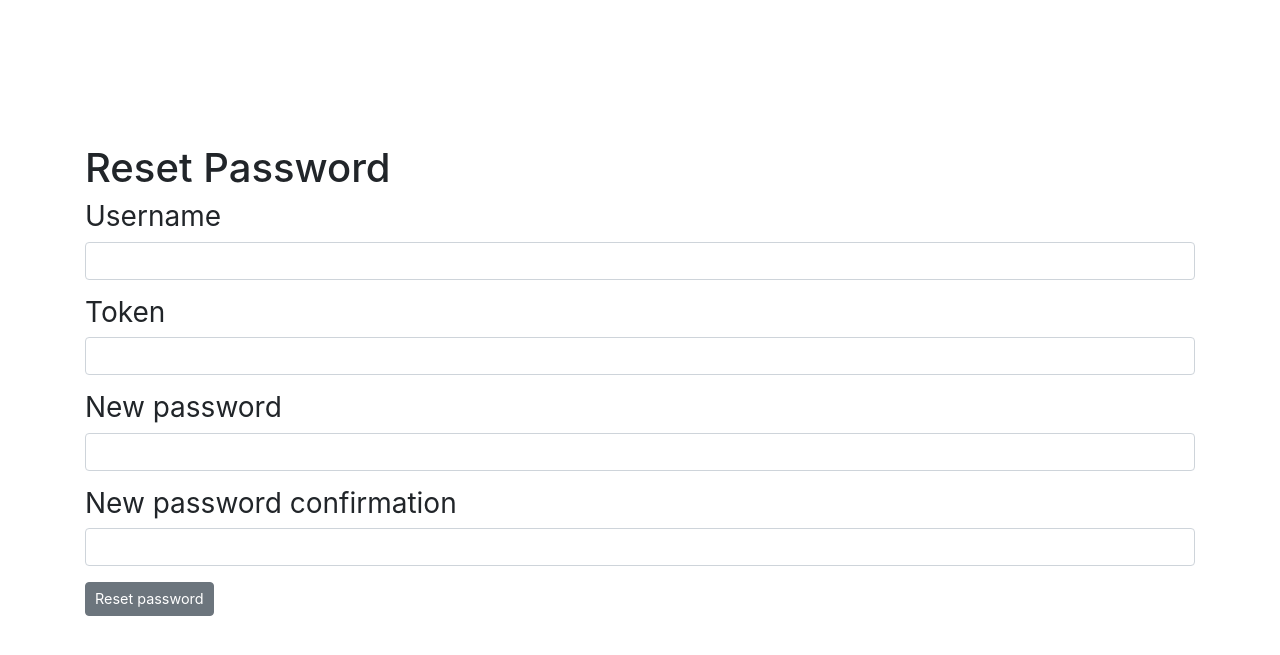
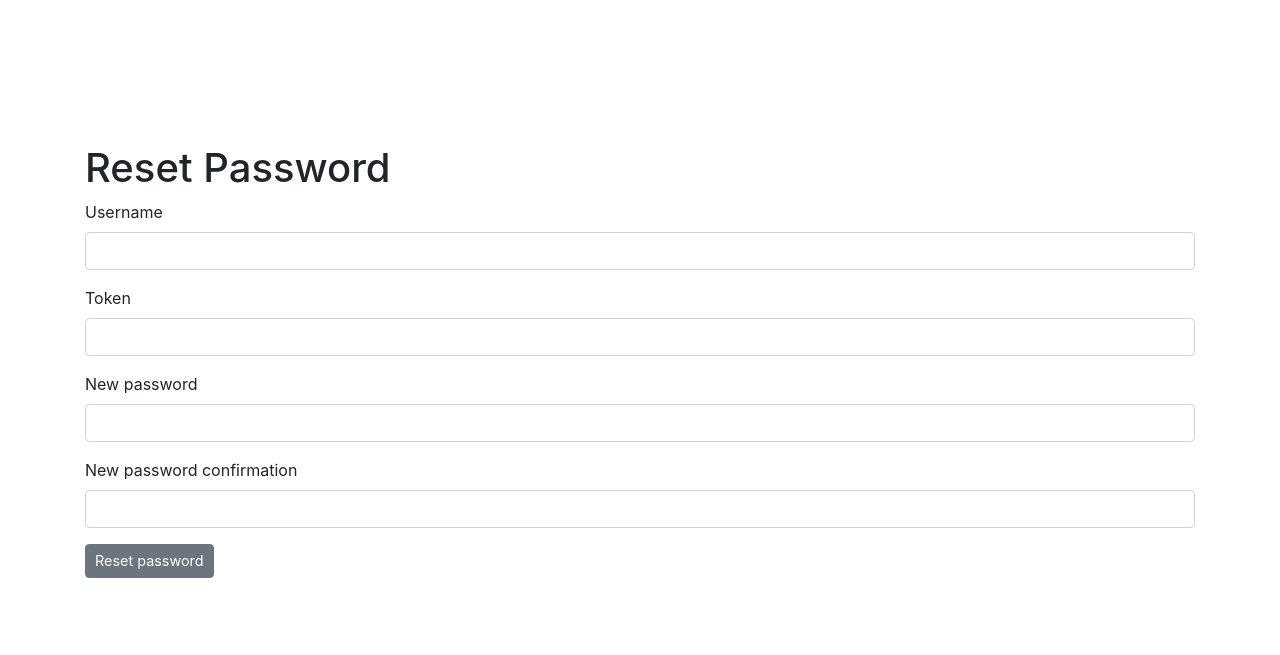
Before and after one commit to LukaszRams/SC, a Django app: page /reset_password/ in a window 1280 px wide. Shown: the part 56-711 px from the top of the page. Run offline with Django 3.2, Linux system fonts and the light colour scheme; some libraries are stand-ins or nearby versions.

Commit message:
Update .html files

```diff
--- a/SC/welcome/templates/welcome/accounts/generate_token.html
+++ b/SC/welcome/templates/welcome/accounts/generate_token.html
@@ -36,7 +36,7 @@
         <form method="post">
             {% csrf_token %}
             <div id="div_id_username" class="form-group">
-                <label for="username" class="h3 requiredField">
+                <label for="username" class="requiredField">
                     Username
                 </label>
                 <div>
--- a/SC/welcome/templates/welcome/accounts/reset_password.html
+++ b/SC/welcome/templates/welcome/accounts/reset_password.html
@@ -10,7 +10,7 @@
             {% csrf_token %}
             {{form|crispy}}
             <div id="div_id_username" class="form-group">
-                <label for="id_username" class="h3 requiredField">
+                <label for="id_username" class="requiredField">
                     Username
                 </label>
                 <div>
@@ -18,14 +18,14 @@
                 </div>
             </div>
             <div id="div_id_token" class="form-group">
-                <label for="id_token" class="h3 requiredField">
+                <label for="id_token" class="requiredField">
                     Token
                 </label>
                 <div class="">
                     <input type="text" name="token" class="h4 textinput textInput form-control" required="" id="id_token">
                 </div>
             </div>
-            <div id="div_id_new_password1" class="form-group"> <label for="id_new_password1" class="h3 requiredField">
+            <div id="div_id_new_password1" class="form-group"> <label for="id_new_password1" class="requiredField">
                 New password
             </label>
                 <div>
@@ -33,7 +33,7 @@
                 </div>
             </div>
             <div id="div_id_new_password2" class="form-group">
-                <label for="id_new_password2" class="h3 requiredField">
+                <label for="id_new_password2" class="requiredField">
                     New password confirmation
                 </label>
                 <div>
--- a/SC/welcome/templates/welcome/accounts/signin.html
+++ b/SC/welcome/templates/welcome/accounts/signin.html
@@ -9,6 +9,7 @@
     <div>
         <form method="POST">
             {% csrf_token %}
+
             <div id="div_id_username" class="form-group">
                 <label for="id_username" class=" requiredField">
                     Username
@@ -17,6 +18,7 @@
                     <input type="text" name="username" autofocus autocapitalize="none" autocomplete="username" maxlength="150" class="textinput textInput form-control" required id="id_username">
                 </div>
             </div>
+
             <div id="div_id_password" class="form-group">
                 <label for="id_password" class=" requiredField">
                     Password
```
Also changed, not shown: SC/welcome/templates/welcome/profile/editProfile.html (+4 -8 lines), requirements.txt (+7 -0 lines), SC/SC/settings.py (line endings or trailing spaces), SC/uploads/club/background_image/default_background.png, 1 other file.
